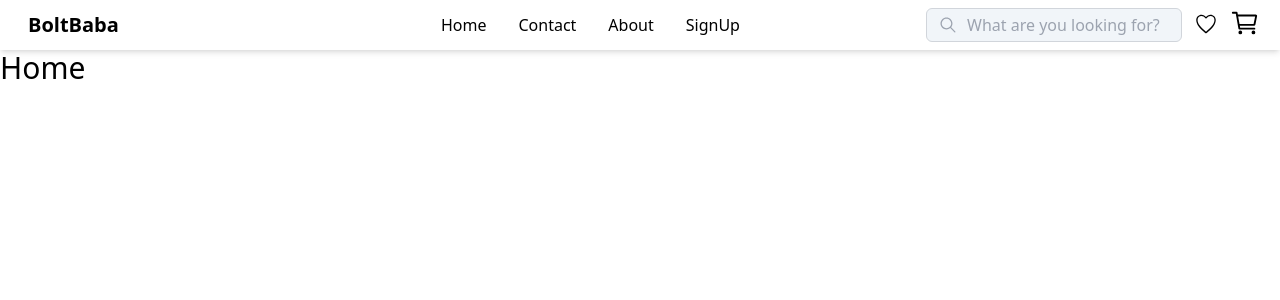
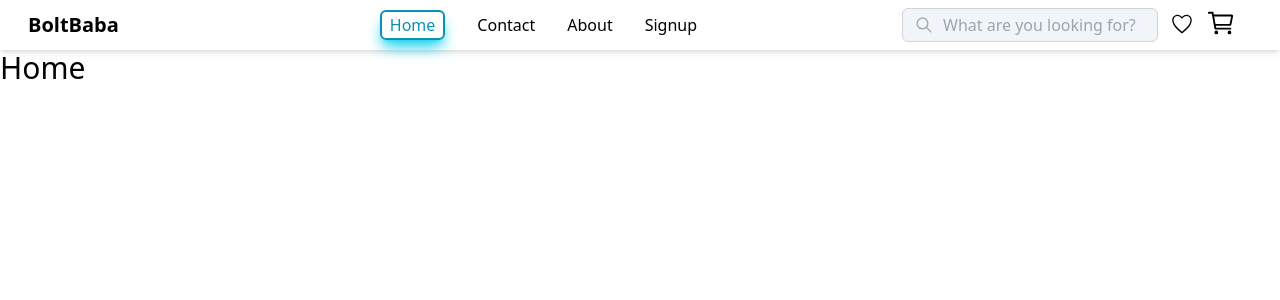
Before and after one commit to PrinceKumar101/ecommerce, a React (Vite) app in the folder frontend/: page / in a window 1280 px wide. Shown: the top 300 px of the page. Built offline with nearby package versions, Linux system fonts and the light colour scheme.

Commit message:
Update Navbar

```diff
--- a/frontend/src/components/Navbar.jsx
+++ b/frontend/src/components/Navbar.jsx
@@ -1,44 +1,53 @@
 import React from "react";
-import { Link } from "react-router-dom";
+import { NavLink } from "react-router-dom";
 import { IoCartOutline } from "react-icons/io5";
 import { IoIosHeartEmpty } from "react-icons/io";
 import { IoIosSearch } from "react-icons/io";
 
-function Navbar() {
+function Navbar(){
   const websiteName = "BoltBaba";
-  return (
+  const navlink = [
+    {
+      name: "Home",
+      link:"/"
+    },
+    {
+      name:"Contact",
+      link: "/contact"
+    },
+    {
+      name:"About",
+      link: "/about"
+    },
+    {
+      name:"Signup",
+      link: "/signup"
+    }
+  ];
+  return(
     <>
       <nav className="bg-inherit p-2 shadow-md">
-        <div className="flex items-center justify-between container mx-5">
+        <div className="flex items-center justify-between container mx-5" >
           <div className="text-xl font-bold">
             {websiteName}
           </div>
-          <div className="ml-20">
-            <ul className="flex space-x-8 ml-14">
-              <li>
-                <Link to="/" className="hover:text-cyan-500">
-                  Home
-                </Link>
-              </li>
-              <li>
-                <Link to="/contact" className="hover:text-cyan-500">
-                  Contact
-                </Link>
-              </li>
-              <li>
-                <Link to="/about" className="hover:text-cyan-500">
-                  About
-                </Link>
-              </li>
-              <li>
-                <Link to="/signup" className=" hover:text-cyan-500">
-                  SignUp
-                </Link>
-              </li>
-            </ul>
-          </div>
-          <div className="flex gap-3 mr-8">
-          <div className="relative">
+          <ul className="flex space-x-8 ml-14">
+            {
+              navlink.map((item,index)=>(
+                <li key = {index}>
+                  <NavLink
+                  to={item.link}
+                  className={({isActive})=>(
+                    isActive?"text-cyan-600 border-2 border-cyan-600 px-2 py-0.5 rounded-md shadow-lg shadow-cyan-400 ":"")}
+                  >{item.name}</NavLink>
+                </li>
+            )
+            )
+          }
+        </ul>
+
+        <div className="flex gap-3 mr-14">
+            <div className="relative">
               <input
                 type="text"
                 placeholder="What are you looking for?"
@@ -52,10 +61,9 @@ function Navbar() {
             <IoIosHeartEmpty size={24} className="mt-1"/>
             <IoCartOutline size={30} />
           </div>
-        </div>
+          </div>
       </nav>
     </>
-  );
+  )
 }
-
 export default Navbar;
--- a/frontend/src/pages/Contact.jsx
+++ b/frontend/src/pages/Contact.jsx
@@ -0,0 +1,13 @@
+import React from "react";
+
+function Contact(){
+    return(
+        <div className="">
+            <div className="flex justify-center bg-cyan-500 ">
+                <h1>Contact US</h1>
+            </div>
+        </div>
+
+    )
+}
+export default Contact;
```
Also changed, not shown: frontend/src/BrowserRouter.jsx (+6 -1 lines).
